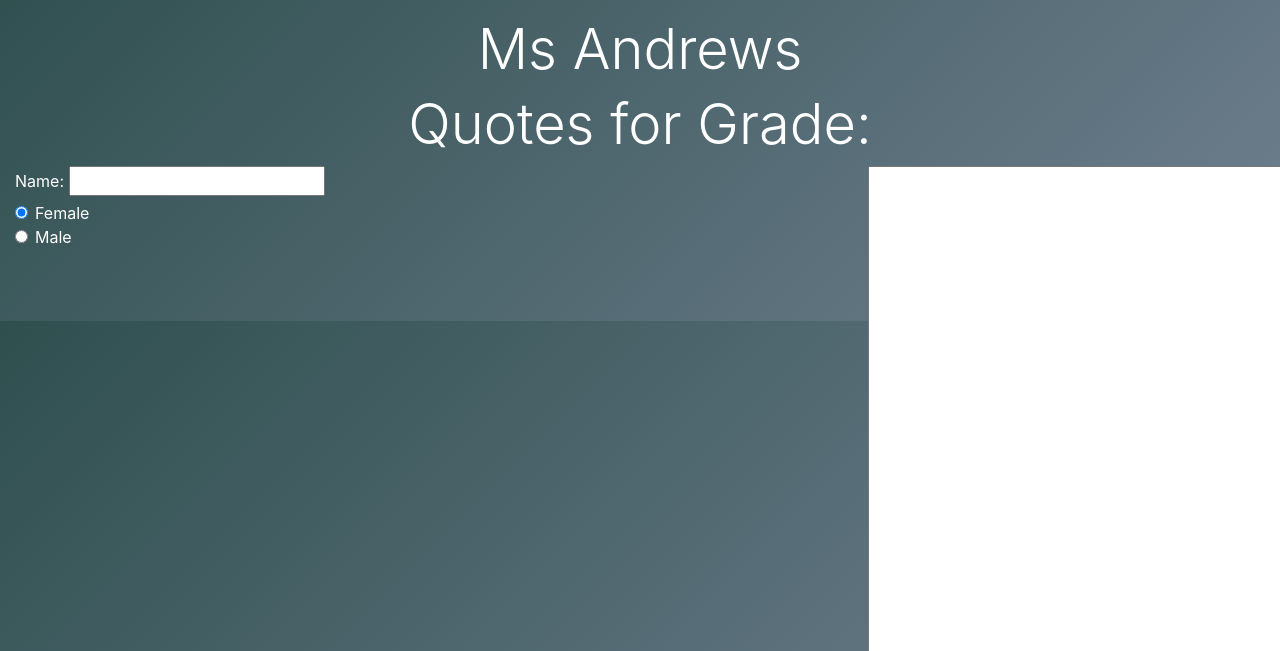
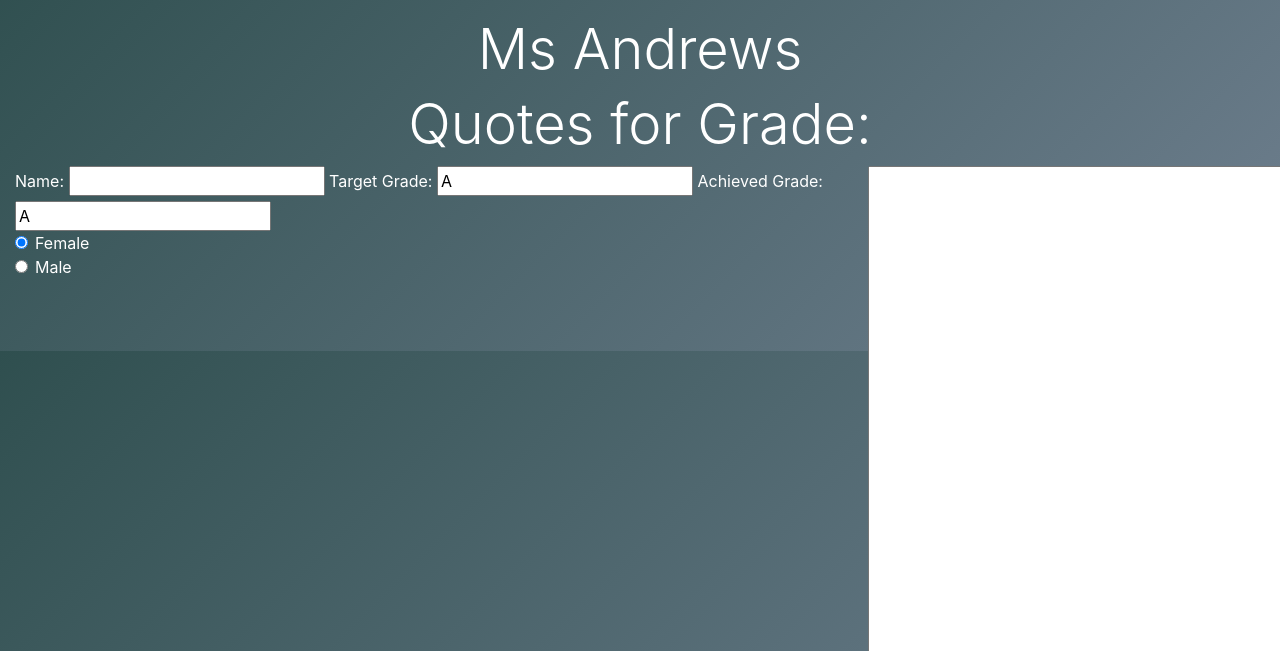
Before and after one commit to Resinderate/raffle, a Django app: template reports/templates/reports/quote_list.html in a window 1280 px wide. Shown: the part 48-699 px from the top of the page. Run offline with Django 3.2, Linux system fonts and the light colour scheme; the template is opened without the code that fills it, so the values that code supplies are empty; some libraries are stand-ins or nearby versions.

Commit message:
Add new achieved grade features.

```diff
--- a/reports/static/reports/reports.js
+++ b/reports/static/reports/reports.js
@@ -22,13 +22,30 @@ $('#name-input').on('input', function() {
     refreshQuoteOutput();
 })
 
+$('#target-grade-input').change(function() {
+    refreshQuoteOutput();
+})
+
+$('#target-grade-input').on('input', function() {
+    refreshQuoteOutput();
+})
+
+$('#achieved-grade-input').change(function() {
+    refreshQuoteOutput();
+})
+
+$('#achieved-grade-input').on('input', function() {
+    refreshQuoteOutput();
+})
+
 function refreshQuoteOutput() {
     quotes = collectQuotes()
     var template = Handlebars.compile(quotes);
 
-    context = {name: getName()}
+    context = {name: getName(), ...getGrades()}
     p = pronouns[gender];
     context = {...context, ...p};
+    console.log("context:", context);
 
     output = template(context);
     $("textarea#quote-output").val(output);
@@ -36,6 +53,13 @@ function refreshQuoteOutput() {
 
 function getName() {
     return $("#name-input").val()
+}
+
+function getGrades() {
+    return {
+        target_grade: $("#target-grade-input").val(),
+        achieved_grade: $("#achieved-grade-input").val(),
+    }
 }
 
 function collectQuotes() {
--- a/reports/templates/reports/quote_list.html
+++ b/reports/templates/reports/quote_list.html
@@ -32,6 +32,13 @@
         <div class="col-8">
           <label class="text-white" for="name">Name:</label>
           <input type="text" name="name" value="" id="name-input">
+
+          <label class="text-white" for="name">Target Grade:</label>
+          <input type="text" name="target-grade" value="A" id="target-grade-input">
+
+          <label class="text-white" for="name">Achieved Grade:</label>
+          <input type="text" name="achieved-grade" value="A" id="achieved-grade-input">
+
           <br>
           <div class="form-check">
             <input class="form-check-input" type="radio" name="gender-check" id="female-radio" value="female" checked>
```
